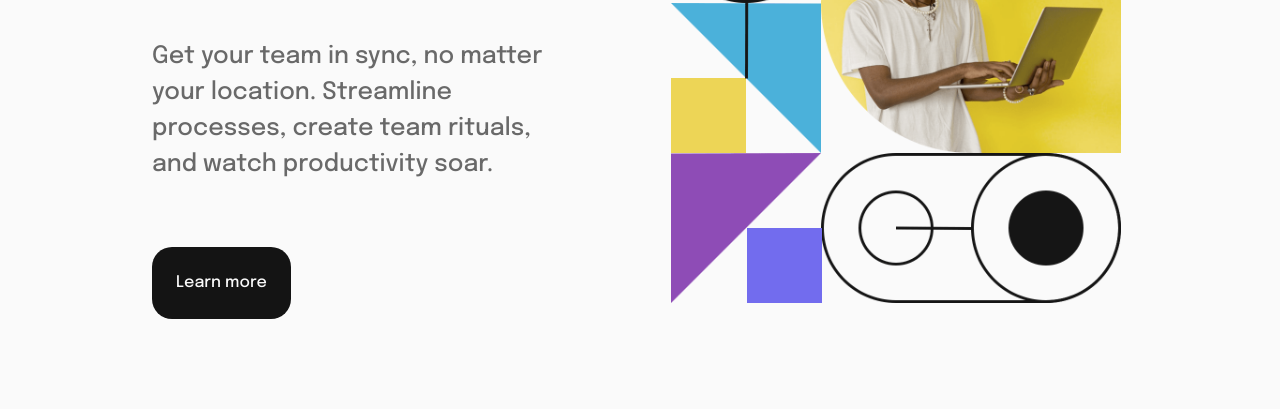
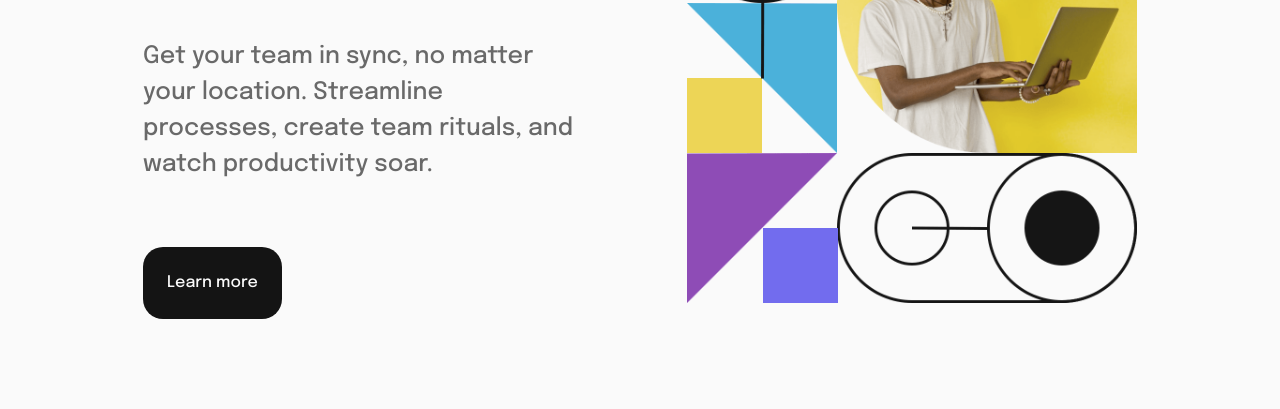
Before and after one commit to mohs0025/mtm6407-frontend-mentor, a plain HTML site: page index.html in a window 1280 px wide. Shown: the part 445-854 px from the top of the page. Drawn offline with nearby package versions, Linux system fonts and the light colour scheme.

Commit message:
remove  dead codes

```diff
--- a/index.html
+++ b/index.html
@@ -126,7 +126,7 @@
   <!-- Main Content Row -->
   <div class="row align-items-stretch d-flex w-100">
     <!-- Text Content and Logos Wrapper (left for desktop, centered for mobile) -->
-    <div class="col-12 col-lg-6 my-lg-auto px-4">
+    <div class="col-12 col-lg-6 my-lg-auto">
       <div class="content-wrapper">
         <h1 class="font-weight-bold mt-5 mt-lg-0">Make remote work</h1>
         <p class="mt-4 mt-lg-5">
--- a/style.css
+++ b/style.css
@@ -321,8 +321,14 @@ header {
         align-items: center;
         align-items: stretch;
         /* Stretch columns to the same height */
+        /* padding: 0 10%; */
+        /* Adjust this as necessary for spacing */
+    }
+
+    main {
         padding: 0 10%;
         /* Adjust this as necessary for spacing */
+
     }
 
     /* Image Column Alignment */
@@ -333,9 +339,9 @@ header {
 
 
 .hero-section .col-lg-6 img.d-lg-flex {
-    width: 100%;
-    height: auto;
-    object-fit: contain;
+    /* width: 100%;
+    height: auto; */
+    /* object-fit: contain; */
     max-height: 75vh; /* Adjust as needed */
 }
 
```
